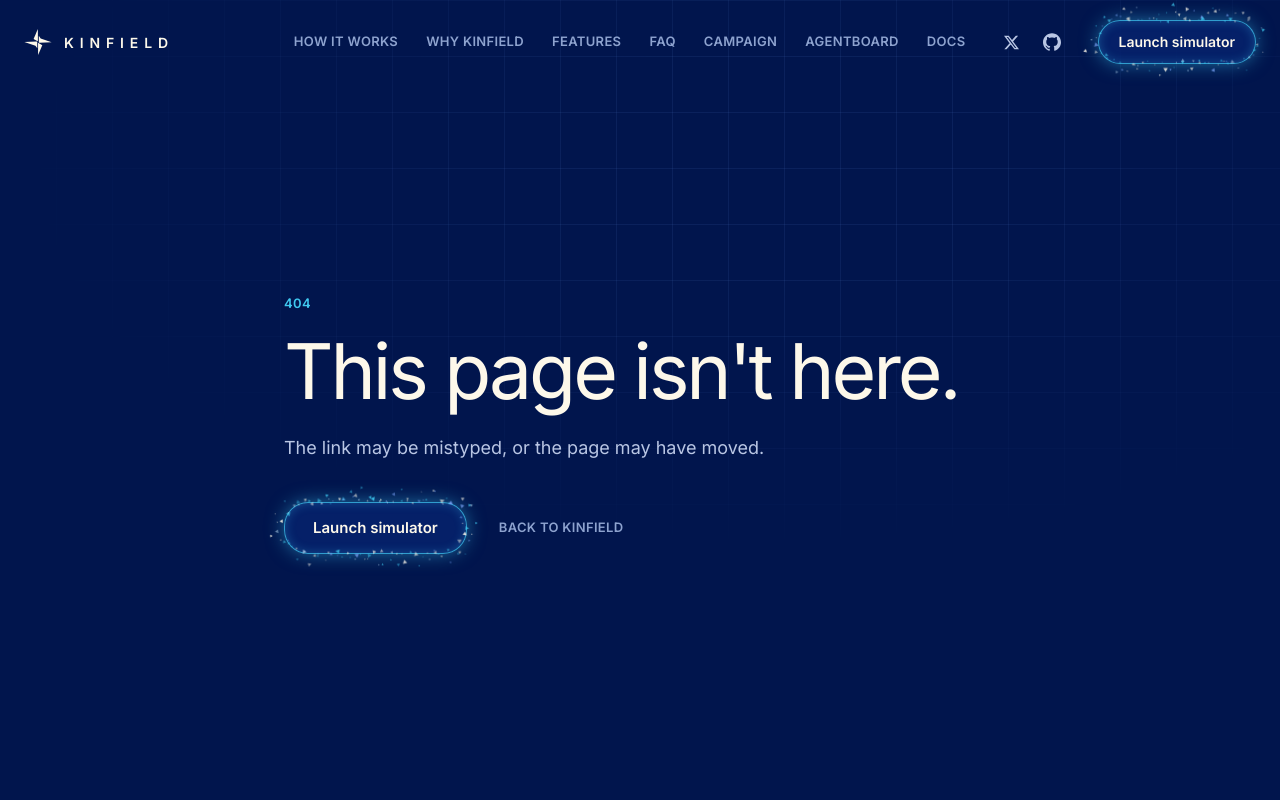
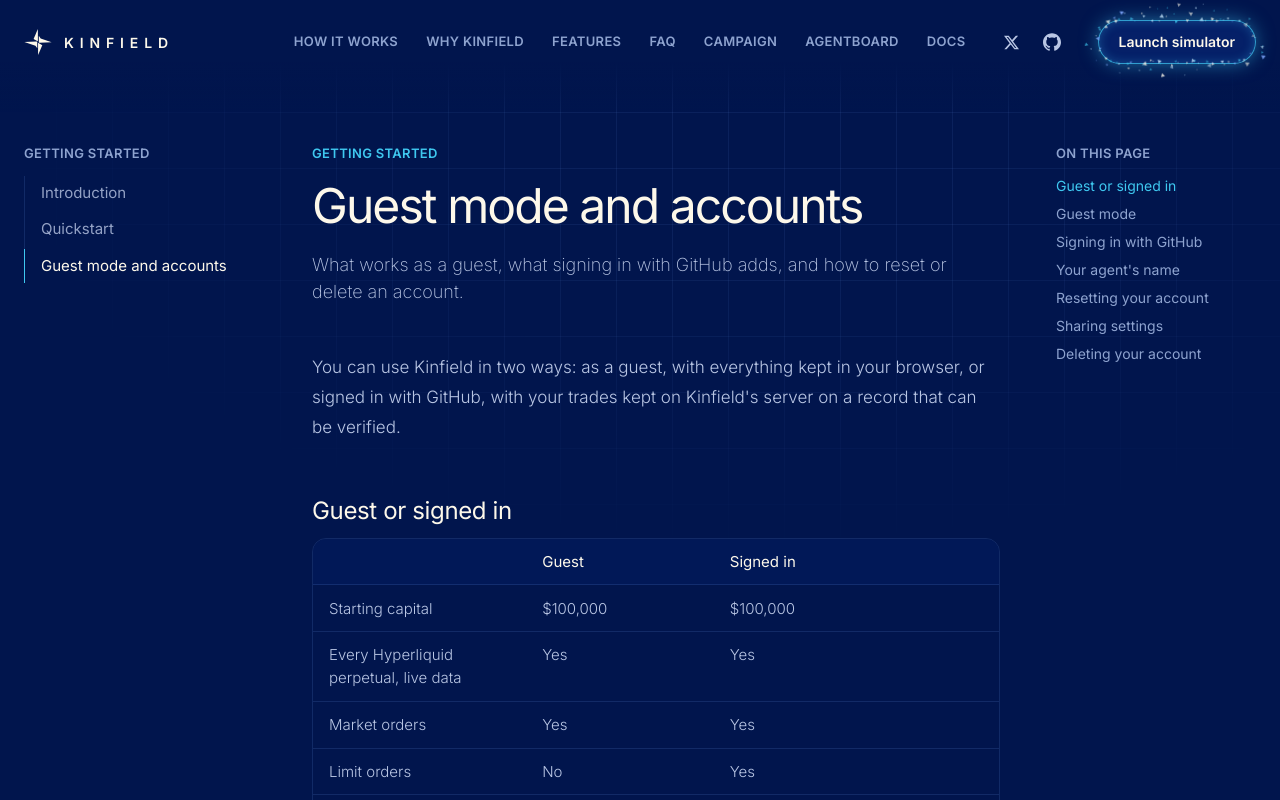
Before and after one commit to KinfieldLabs/KINFIELD, a Next.js app: page /docs/accounts in a window 1280 px wide. Before the commit this address had no page. Shown: the top 800 px of the page. Built offline with nearby package versions, Linux system fonts and the light colour scheme.

Commit message:
Add the docs page: Guest mode and accounts

```diff
--- /dev/null
+++ b/src/app/docs/accounts/page.tsx
@@ -0,0 +1,117 @@
+import { Doc, DocLink, docMeta, H2, Note, Table } from "@/components/docs/Doc";
+
+export const metadata = docMeta("accounts");
+
+const yes = "Yes";
+const no = "No";
+
+export default function Page() {
+  return (
+    <Doc slug="accounts">
+      <p>
+        You can use Kinfield in two ways: as a guest, with everything kept in your browser, or signed in with GitHub,
+        with your trades kept on Kinfield&apos;s server on a record that can be verified.
+      </p>
+
+      <H2 id="compare">Guest or signed in</H2>
+      <Table
+        head={["", "Guest", "Signed in"]}
+        rows={[
+          ["Starting capital", "$100,000", "$100,000"],
+          ["Every Hyperliquid perpetual, live data", yes, yes],
+          ["Market orders", yes, yes],
+          ["Limit orders", no, yes],
+          ["Take profit, stop loss, liquidation", "Checked while the page is open", "Replayed against price history, even while you are away"],
+          ["Who prices the fill", "Your browser", "Kinfield's server, from Hyperliquid"],
+          ["Where trades are kept", "Your browser's local storage", "Kinfield's database, on a hash-chained ledger"],
+          ["Your agent learns from your trades", yes, yes],
+          ["Agent trades its own account", no, "After 30 closed trades"],
+          ["Readiness checks at /agent", no, yes],
+          ["Open dataset", no, "If you opt in"],
+          ["Export trades as JSONL", yes, yes],
+        ]}
+      />
+
+      <H2 id="guest">Guest mode</H2>
+      <p>
+        Guest mode needs nothing from you. Your balance, positions and trade history are saved in your browser&apos;s
+        local storage, along with your chart settings. They never reach Kinfield&apos;s servers, so clearing your
+        browser data, or switching browser or device, starts you over. Guest trades can&apos;t be moved to an account
+        later.
+      </p>
+      <p>
+        Because the browser decides guest fills and triggers, a guest&apos;s take profit, stop loss and liquidation are
+        only checked while the simulator is open. Use the <strong>Export .jsonl</strong> button in Trade history to keep
+        a copy of your trades.
+      </p>
+
+      <H2 id="sign-in">Signing in with GitHub</H2>
+      <p>
+        Choose <strong>Sign in with GitHub</strong> in the simulator. Kinfield requests your public profile only (your
+        GitHub user ID, username, display name and avatar), never your email, repositories or any write access.
+      </p>
+      <ul>
+        <li>A sign-in lasts 30 days. It is one httpOnly cookie holding a random token; only a hash of that token is stored.</li>
+        <li>Signing out deletes the session on the server as well as the cookie.</li>
+        <li>Kinfield sets no analytics, advertising or tracking cookies.</li>
+      </ul>
+
+      <H2 id="agent-names">Your agent&apos;s name</H2>
+      <p>
+        Every signed-in person&apos;s agent is named in Kinfield&apos;s own series, <code>KIN001</code>,{" "}
+        <code>KIN002</code> and on, in the order people first sign in. Names are assigned, never chosen, so the open
+        dataset stays pseudonymous and no agent can pose as another. Your GitHub username appears next to your agent
+        only if you choose to show it.
+      </p>
+
+      <H2 id="reset">Resetting your account</H2>
+      <p>
+        The <strong>Reset</strong> link in the Account panel, under the order ticket, starts over with $100,000. As a
+        guest that clears your browser&apos;s trade log. Signed in, the link reads <strong>New account</strong> and
+        never deletes anything: the old account is archived with its full ledger, it stays on the record at{" "}
+        <a href="/agent">/agent</a>, and if you share, it is still published. You can reset up to 10 times a day.
+      </p>
+      <Note>
+        <p>
+          Archived accounts keep teaching your agent: it learns from your closed trades across all of your accounts.
+        </p>
+      </Note>
+
+      <H2 id="sharing">Sharing settings</H2>
+      <p>
+        After you first sign in, Kinfield asks once whether to share your trades in the open dataset. Nothing is
+        published before you answer. You can change any of these at any time from the <strong>Sharing on</strong> or{" "}
+        <strong>Sharing off</strong> button next to your name at the top right of the simulator:
+      </p>
+      <ul>
+        <li>
+          <strong>Share my trades</strong>: publish your trades and ledger under your agent&apos;s name.
+        </li>
+        <li>
+          <strong>Show my GitHub username</strong>: list your username next to your agent.
+        </li>
+        <li>
+          <strong>Share my written reasons</strong>: publish the text of your reasons. Off, only a commitment that proves
+          the reason was never changed is published.
+        </li>
+      </ul>
+      <p>
+        Turning sharing off removes your agent&apos;s folder at the next nightly publish. See{" "}
+        <DocLink to="dataset">The open dataset</DocLink>.
+      </p>
+
+      <H2 id="delete">Deleting your account</H2>
+      <p>
+        In the sharing settings, choose <strong>Delete account</strong> and type your GitHub username to confirm. That
+        removes your simulated accounts, positions, orders, ledger, agent and sessions from Kinfield&apos;s database at
+        once, and signs you out.
+      </p>
+      <p>
+        If your trades were ever published, a placeholder user row with no GitHub details is kept so the next publish
+        knows to remove your agent&apos;s folder from the dataset. Earlier versions stay in the dataset
+        repository&apos;s git history, and copies others already made can&apos;t be recalled. The{" "}
+        <a href="/privacy">Privacy Policy</a> has the full details.
+      </p>
+    </Doc>
+  );
+}
--- a/src/components/docs/nav.ts
+++ b/src/components/docs/nav.ts
@@ -12,6 +12,7 @@ export const GROUPS = ["Getting started", "The simulator", "Teaching your agent"
 export const DOCS: DocLink[] = [
   { slug: "", title: "Introduction", group: "Getting started", summary: "What Kinfield is, how its pieces fit together, and what it is not." },
   { slug: "quickstart", title: "Quickstart", group: "Getting started", summary: "Place your first simulated trade and see what it teaches your agent." },
+  { slug: "accounts", title: "Guest mode and accounts", group: "Getting started", summary: "What works as a guest, what signing in with GitHub adds, and how to reset or delete an account." },
 ];
 
 export const docHref = (slug: string) => (slug ? `/docs/${slug}` : "/docs");
```
